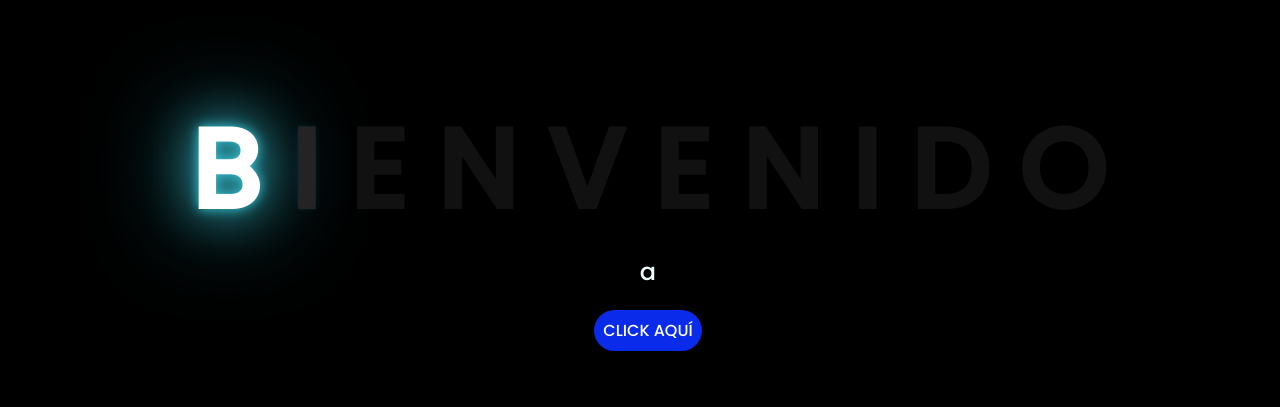
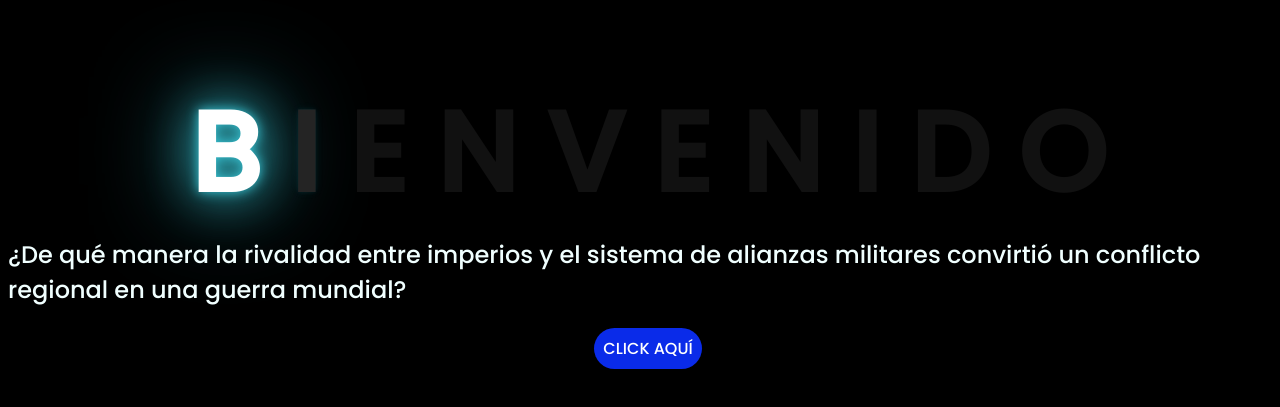
Before and after one commit to historiaoccidente92-lang/1-_Guerra_Mundial, a plain HTML site: page index.html in a window 1280 px wide. Shown: the part 117-524 px from the top of the page. Drawn offline with Linux system fonts and the light colour scheme.

Commit message:
Update index.html

```diff
--- a/index.html
+++ b/index.html
@@ -23,7 +23,7 @@
         <span>O</span>
     </div>
     <div class="description">
-        <span>a</span>
+        <span>¿De qué manera la rivalidad entre imperios y el sistema de alianzas militares convirtió un conflicto regional en una guerra mundial?</span>
     </div>
     <div class="button">
         <button class="botones">
```
